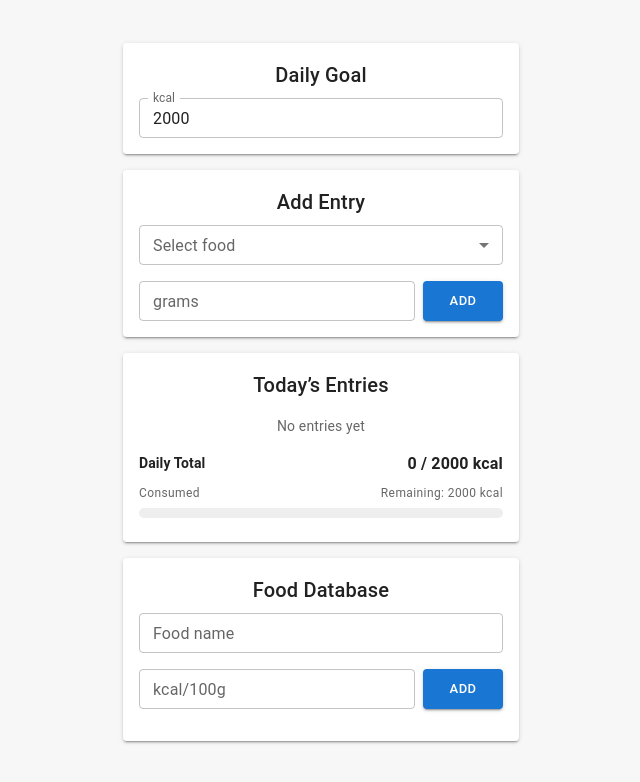
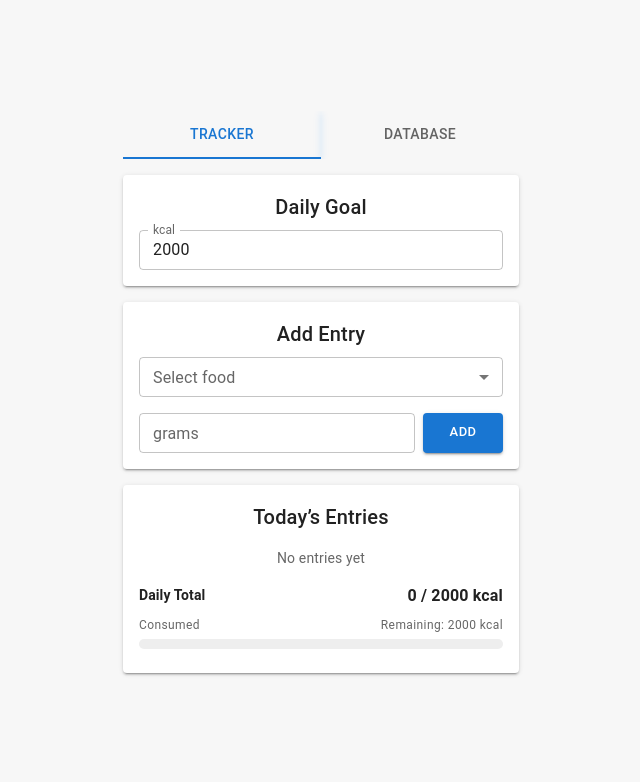
Before and after one commit to pglira/ct, a React (Vite) app: page / in a window 1280 px wide. Shown: the top 782 px of the page, without its empty margins (319-959 px from the left). Built offline with nearby package versions, Linux system fonts and the light colour scheme.

Commit message:
UI: Move database to tab, support editing, use MUI icons, full-width tabs, and clean number input

```diff
--- a/src/App.css
+++ b/src/App.css
@@ -236,6 +236,16 @@ li button {
   font-weight: 700;
 }
 
+/* Hide number input spin buttons and browser default frame */
+input[type="number"]::-webkit-inner-spin-button,
+input[type="number"]::-webkit-outer-spin-button {
+  -webkit-appearance: none;
+  margin: 0;
+}
+input[type="number"] {
+  -moz-appearance: textfield;
+}
+
 @media (max-width: 600px) {
   #root {
     padding: 0;
--- a/src/App.tsx
+++ b/src/App.tsx
@@ -14,8 +14,11 @@ import ListItem from '@mui/material/ListItem';
 import ListItemText from '@mui/material/ListItemText';
 import IconButton from '@mui/material/IconButton';
 import DeleteIcon from '@mui/icons-material/Delete';
+import EditIcon from '@mui/icons-material/Edit';
 import LinearProgress from '@mui/material/LinearProgress';
 import { styled } from '@mui/material/styles';
+import Tabs from '@mui/material/Tabs';
+import Tab from '@mui/material/Tab';
 import './App.css';
 
 // Types
@@ -62,6 +65,9 @@ function App() {
   const [foodKcal, setFoodKcal] = useState<string>('');
   const [entryFoodId, setEntryFoodId] = useState<string>('');
   const [entryGrams, setEntryGrams] = useState<string>('');
+  const [tab, setTab] = useState(0);
+  // Remove editId, editName, editKcal state and handlers
+
   // Effects: persist state
   useEffect(() => { save('dailyLimit', dailyLimit); }, [dailyLimit]);
   useEffect(() => { save('foodDb', foodDb); }, [foodDb]);
@@ -128,6 +134,14 @@ function App() {
 
   return (
     <Container maxWidth="xs">
+      <Box mb={2}>
+        <Tabs value={tab} onChange={(_, v) => setTab(v)} variant="fullWidth">
+          <Tab label="Tracker" />
+          <Tab label="Database" />
+        </Tabs>
+      </Box>
+      {tab === 0 && (
+        <>
           <Box mb={2}>
             <Paper elevation={2}>
               <Box p={2}>
@@ -279,6 +293,9 @@ function App() {
               </Box>
             </Paper>
           </Box>
+        </>
+      )}
+      {tab === 1 && (
         <Box mb={2}>
           <Paper elevation={2}>
             <Box p={2}>
@@ -335,9 +352,18 @@ function App() {
               <List dense>
                 {sortedFoodDb.map(f => (
                   <ListItem key={f.id} secondaryAction={
-                  <IconButton edge="end" aria-label="delete" onClick={() => removeFood(f.id)}>
+                    <>
+                      <IconButton edge="end" aria-label="edit" onClick={() => {
+                        setFoodName(f.name);
+                        setFoodKcal(f.kcalPer100g.toString());
+                        removeFood(f.id);
+                      }} size="small">
+                        <EditIcon />
+                      </IconButton>
+                      <IconButton edge="end" aria-label="delete" onClick={() => removeFood(f.id)} size="small">
                         <DeleteIcon />
                       </IconButton>
+                    </>
                   }>
                     <ListItemText primary={`${f.name} (${f.kcalPer100g} kcal/100g)`} />
                   </ListItem>
@@ -346,6 +372,7 @@ function App() {
             </Box>
           </Paper>
         </Box>
+      )}
     </Container>
   );
 }
```
Lines whose indentation alone changed are shown as unchanged.
